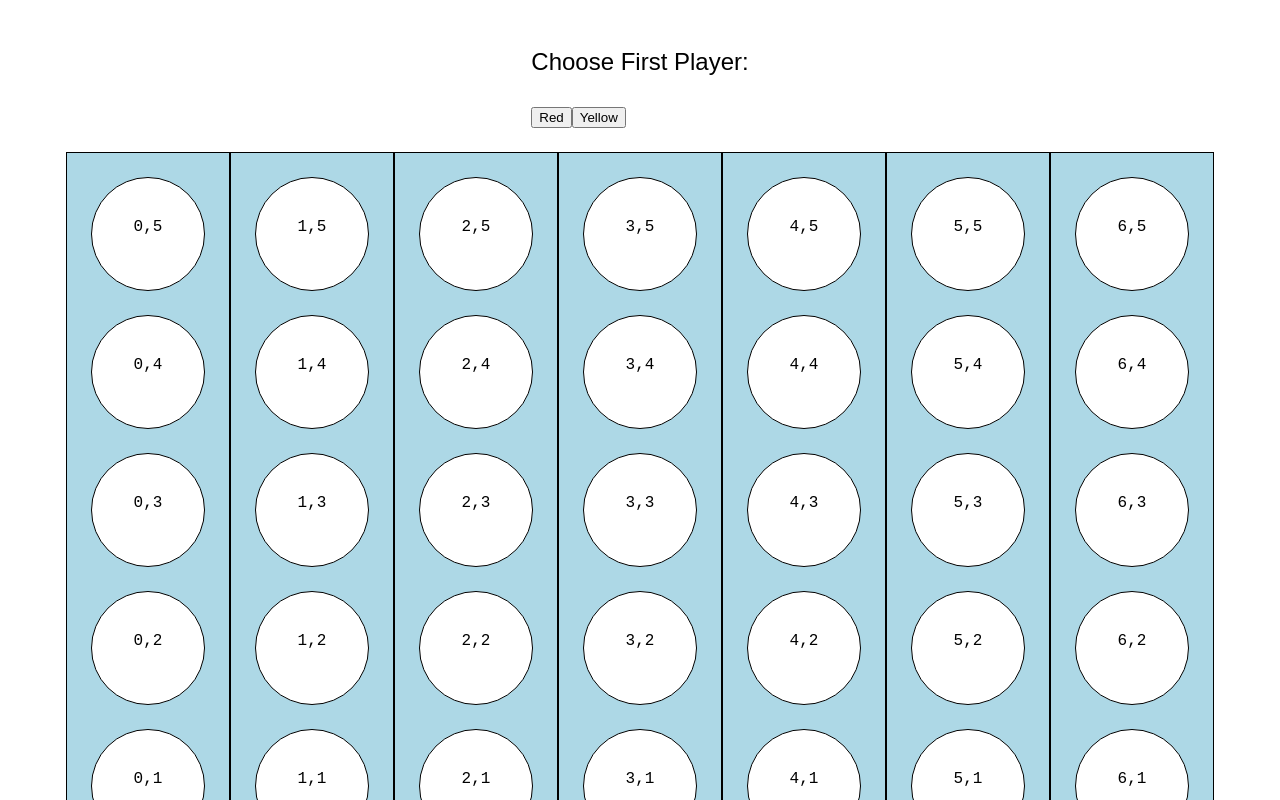
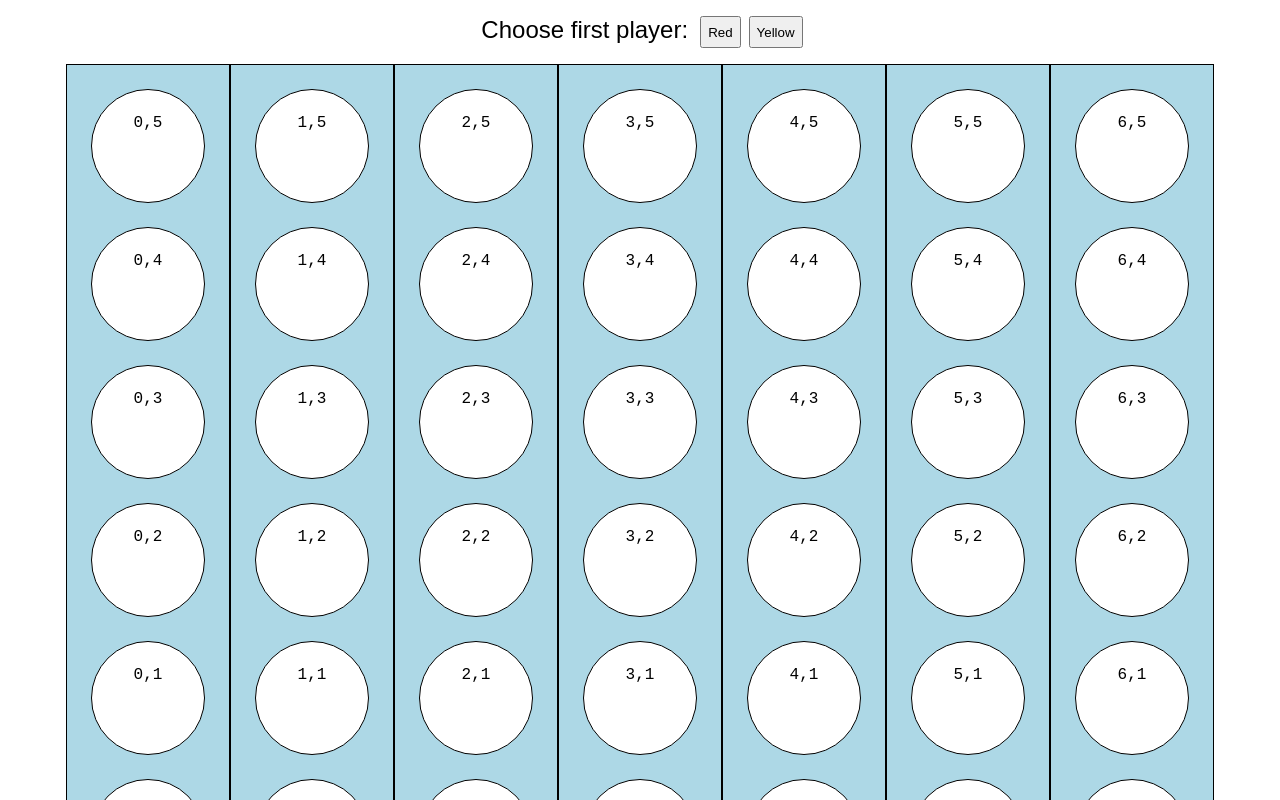
Before and after one commit to Yoavbenzvi/Connect-Four, a React (Create React App) app: page / in a window 1280 px wide. Shown: the top 800 px of the page. Built offline with nearby package versions, Linux system fonts and the light colour scheme.

Commit message:
needs additions

```diff
--- a/src/App.css
+++ b/src/App.css
@@ -10,7 +10,7 @@
 	font-size: 1.5em;
 	display: flex;
 	justify-content: center;
-	margin: 24px;
+	margin: 16px;
 }
 
 .board {
--- a/src/App.js
+++ b/src/App.js
@@ -56,9 +56,7 @@ class App extends React.Component {
 		return(
 			<div className="app">
 				<div className="display">
-					<Display
-						setPlayer={this.setPlayer}
-					/>
+					{this.state.currentPlayer === null ? <Display setPlayer={this.setPlayer} /> : ""}
 				</div>
 				<div className="container">
 					<div className="board">
--- /dev/null
+++ b/src/components/Display.css
@@ -0,0 +1,11 @@
+p {
+	margin: 0px 4px 4px 4px;
+}
+
+button {
+	margin-left: 8px;
+}
+
+.disp {
+	display: flex;
+}
--- a/src/components/Display.js
+++ b/src/components/Display.js
@@ -1,10 +1,11 @@
 import React from 'react';
+import './Display.css';
 
 class Display extends React.Component {
 	render() {
 		return(
-			<div>
-				<p>Choose First Player:</p>
+			<div className="disp">
+				<p>Choose first player:</p>
 				<button onClick={() => this.props.setPlayer('red')}>
 					Red
 				</button>
```
